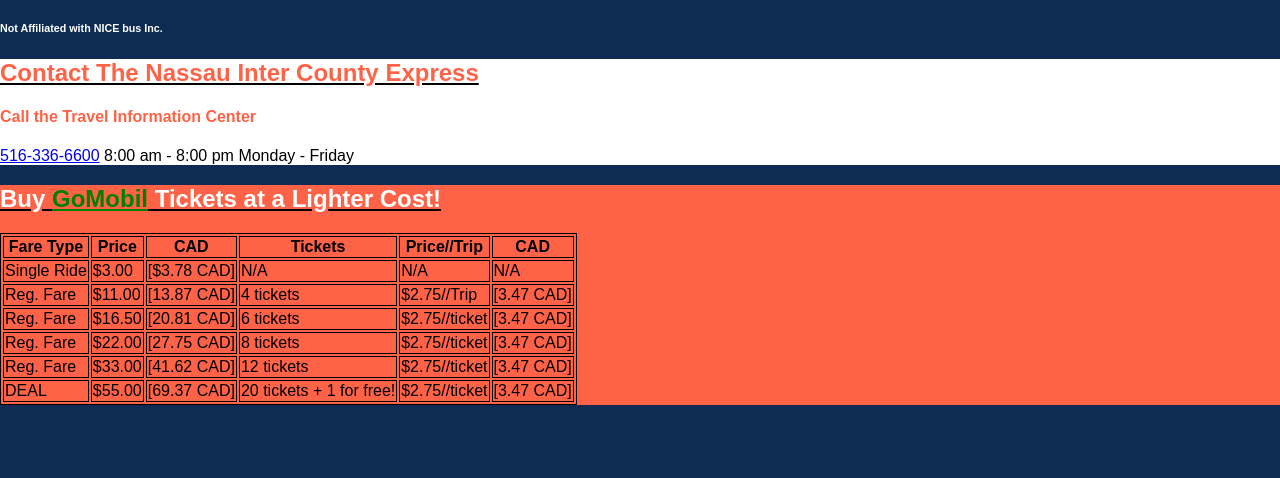
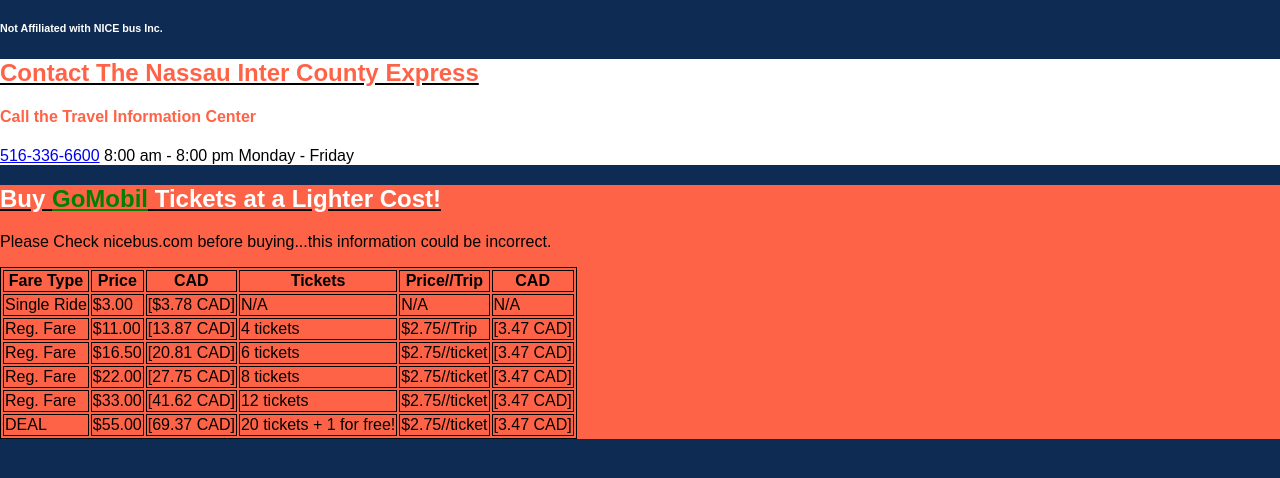
Before and after one commit to wuterbutl/nicebusfake, a plain HTML site: page index.html in a window 1280 px wide. Shown: the part 70-548 px from the top of the page. Drawn offline with Linux system fonts and the light colour scheme.

Commit message:
Update index.html

```diff
--- a/index.html
+++ b/index.html
@@ -64,6 +64,7 @@ Information Center</a>
 </style>
 <div style="background-color: tomato;">
   <u style="color: black;"><h2 style="color: rgb(255, 255, 255); font-family: fantasy;">Buy <a style="color: green;" href="gomobile.html3">GoMobil</a> Tickets at a Lighter Cost!</h2></u>
+<p>Please Check nicebus.com before buying...this information could be incorrect.</p>
 <table>
   <tr>
     <th>Fare Type</th>
```
